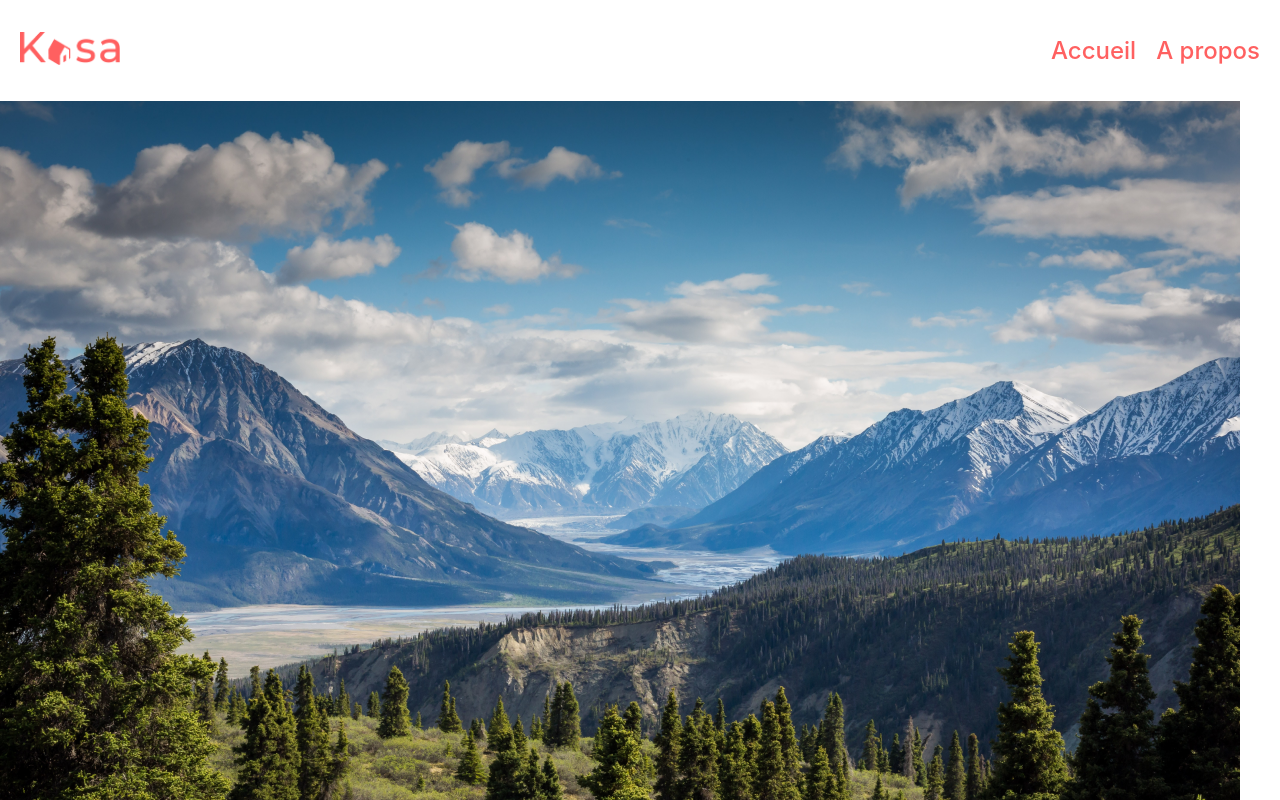
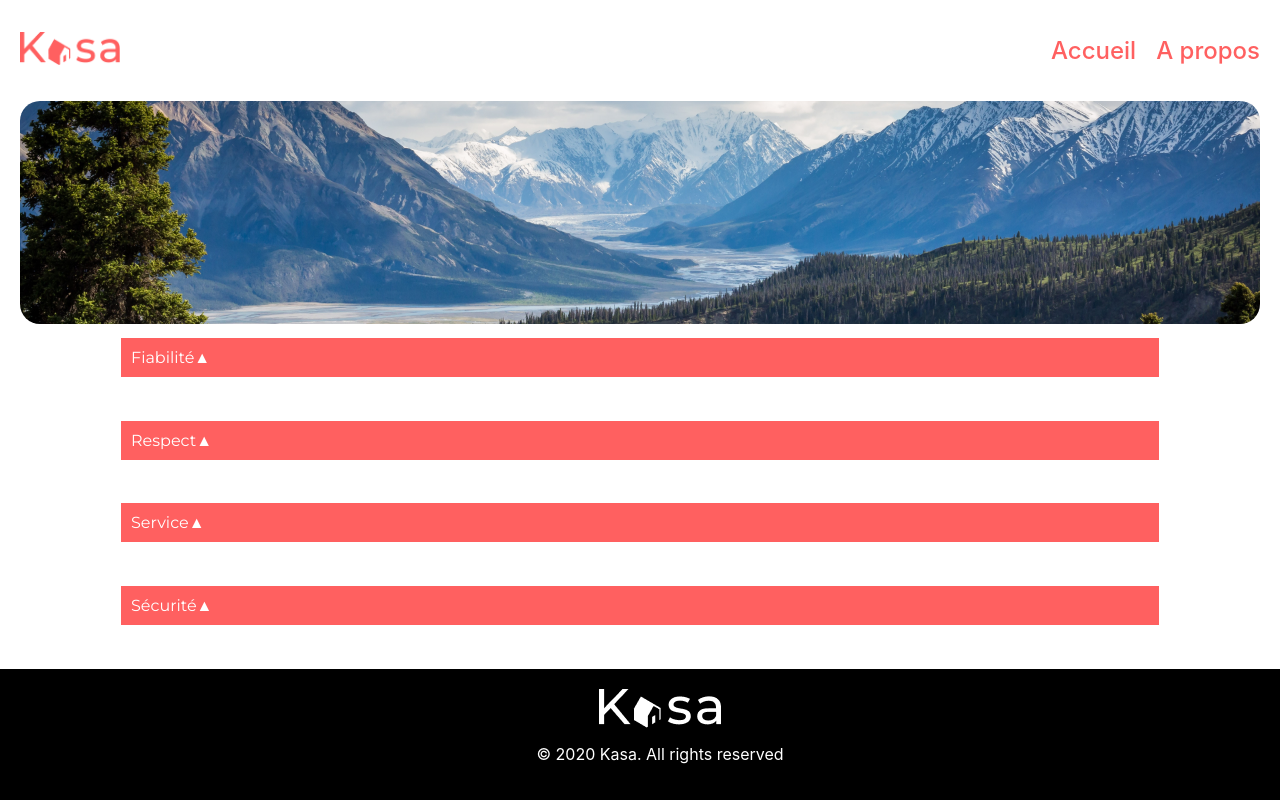
Before and after one commit to CodeQuentum/OCP6, a React (Create React App) app in the folder kasa/: page /about in a window 1280 px wide. Shown: the top 800 px of the page. Built offline with nearby package versions, Linux system fonts and the light colour scheme.

Commit message:
debut des transition sur la page about

```diff
--- a/kasa/src/pages/About.js
+++ b/kasa/src/pages/About.js
@@ -1,40 +1,69 @@
-import React from 'react';
+import React, { useState } from 'react';
 import Header from '../components/Header';
 import Footer from '../components/Footer';
 import '../styles/About.scss';
 import imgAPropos from "../assets/img-apropos.png";
 
 const About = () => {
+  const [openParagraphs, setOpenParagraphs] = useState([false, false, false, false]);
+
+  const handleMenuClick = (index) => {
+    const updatedParagraphs = [...openParagraphs];
+    updatedParagraphs[index] = !updatedParagraphs[index];
+    setOpenParagraphs(updatedParagraphs);
+  };
+
   return (
     <div>
       <Header />
-        <main> {}
+      <main className='aboutMain'>
         <img src={imgAPropos} alt="Lac bordée de montagne." />
-        <div class = "menuDeroulant">
-        <h2>Fiabilité</h2>
-        <p>Les annonces postées sur Kasa garantissent une fiabilité totale. Les photos sont conformes aux logements, et toutes les informations sont
- régulièrement vérifiées par nos équipes.</p>
+        <div className="menuDeroulant">
+          <h2 onClick={() => handleMenuClick(0)}>
+            Fiabilité
+            <span className={`arrow ${openParagraphs[0] ? 'open' : ''}`}>&#x25B2;</span>
+          </h2>
+          {openParagraphs[0] && (
+            <p>Les annonces postées sur Kasa garantissent une fiabilité totale. Les photos sont conformes aux logements,
+              et toutes les informations sont régulièrement vérifiées par nos équipes.</p>
+          )}
         </div>
-        <div class = "menuDeroulant">
-        <h2>Respect</h2>
-        <p>La bienveillance fait partie des valeurs fondatrices de Kasa. Tout comportement discriminatoire ou de
-perturbation du voisinage entraînera une exclusion de notre plateforme.</p>
+        <div className="menuDeroulant">
+          <h2 onClick={() => handleMenuClick(1)}>
+            Respect
+            <span className={`arrow ${openParagraphs[1] ? 'open' : ''}`}>&#x25B2;</span>
+          </h2>
+          {openParagraphs[1] && (
+            <p>La bienveillance fait partie des valeurs fondatrices de Kasa. Tout comportement discriminatoire
+              ou de perturbation du voisinage entraînera une exclusion de notre plateforme.</p>
+          )}
         </div>
-        <div class = "menuDeroulant">
-        <h2>Service</h2>
-        <p>La bienveillance fait partie des valeurs fondatrices de Kasa. Tout comportement discriminatoire ou de
-perturbation du voisinage entraînera une exclusion de notre plateforme.</p>
+        <div className="menuDeroulant">
+          <h2 onClick={() => handleMenuClick(2)}>
+            Service
+            <span className={`arrow ${openParagraphs[2] ? 'open' : ''}`}>&#x25B2;</span>
+          </h2>
+          {openParagraphs[2] && (
+            <p>La bienveillance fait partie des valeurs fondatrices de Kasa. Tout comportement discriminatoire
+              ou de perturbation du voisinage entraînera une exclusion de notre plateforme.</p>
+          )}
         </div>
-        <div class = "menuDeroulant">
-        <h2>Sécurité</h2>
+        <div className="menuDeroulant">
+          <h2 onClick={() => handleMenuClick(3)}>
+            Sécurité
+            <span className={`arrow ${openParagraphs[3] ? 'open' : ''}`}>&#x25B2;</span>
+          </h2>
+          {openParagraphs[3] && (
             <p>La sécurité est la priorité de Kasa. Aussi bien pour nos hôtes que pour les voyageurs, chaque logement
             correspond aux critères de sécurité établis par nos services. En laissant une note aussi bien à l'hôte qu'au
             locataire, cela permet à nos équipes de vérifier que les standards sont bien respectés. Nous organisons
             également des ateliers sur la sécurité domestique pour nos hôtes.</p>
+          )}
         </div>
-        </main> {}
+      </main>
       <Footer />
     </div>
   );
 };
+
 export default About;
--- a/kasa/src/styles/About.scss
+++ b/kasa/src/styles/About.scss
@@ -0,0 +1,53 @@
+.aboutMain {
+    position: relative;
+    display: flex;
+    flex-direction: column;
+  }
+
+  .aboutMain img {
+    display: block;
+    margin: 0 auto;
+    width: 1240px;
+    height: 223px;
+    border-radius: 20px;
+    object-fit: cover;
+  }
+
+  .menuDeroulant {
+    font-family: "montserrat";
+    display: block;
+    margin: 0 auto;
+    margin-bottom: 15px;
+    width: 1040px;
+  }
+
+  .menuDeroulant h2 {
+    font-size: 16px;
+    font-weight: 500;
+    background-color: #FF6060;
+    color: #ffffff;
+    border: solid 1px;
+    padding: 10px;
+    cursor: pointer;
+  }
+
+  .menuDeroulant p {
+    max-height: 0;
+    overflow: hidden;
+    transition: max-height 0.3s ease;
+    padding: 10px;
+
+    max-height: 500px;
+  }
+
+  .menuDeroulant.open p {
+    max-height: 1000px; /* Ajustez la hauteur maximale selon vos besoins */
+  }
+  .arrow {
+    display: inline-block;
+    transition: transform 0.6s ease;
+  }
+
+  .arrow.open {
+    transform: rotate(180deg);
+  }
```
Lines whose indentation alone changed are shown as unchanged.
